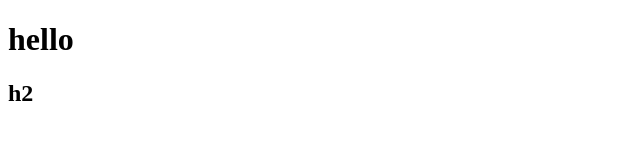
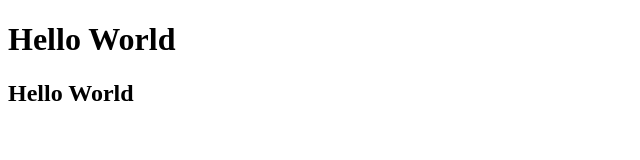
Before and after one commit to usman-rizwan/my-new-page, a plain HTML site: page index.html in a window 1280 px wide. Shown: the whole page, without its empty margins (0-640 px from the left). Drawn offline with Linux system fonts and the light colour scheme.

Commit message:
Update index.html

```diff
--- a/index.html
+++ b/index.html
@@ -7,7 +7,7 @@
     <title>Document</title>
 </head>
 <body>
-    <h1>hello</h1>
-    <h2>h2</h2>
+    <h1>Hello World</h1>
+    <h2>Hello World</h2>
 </body>
 </html>
```
